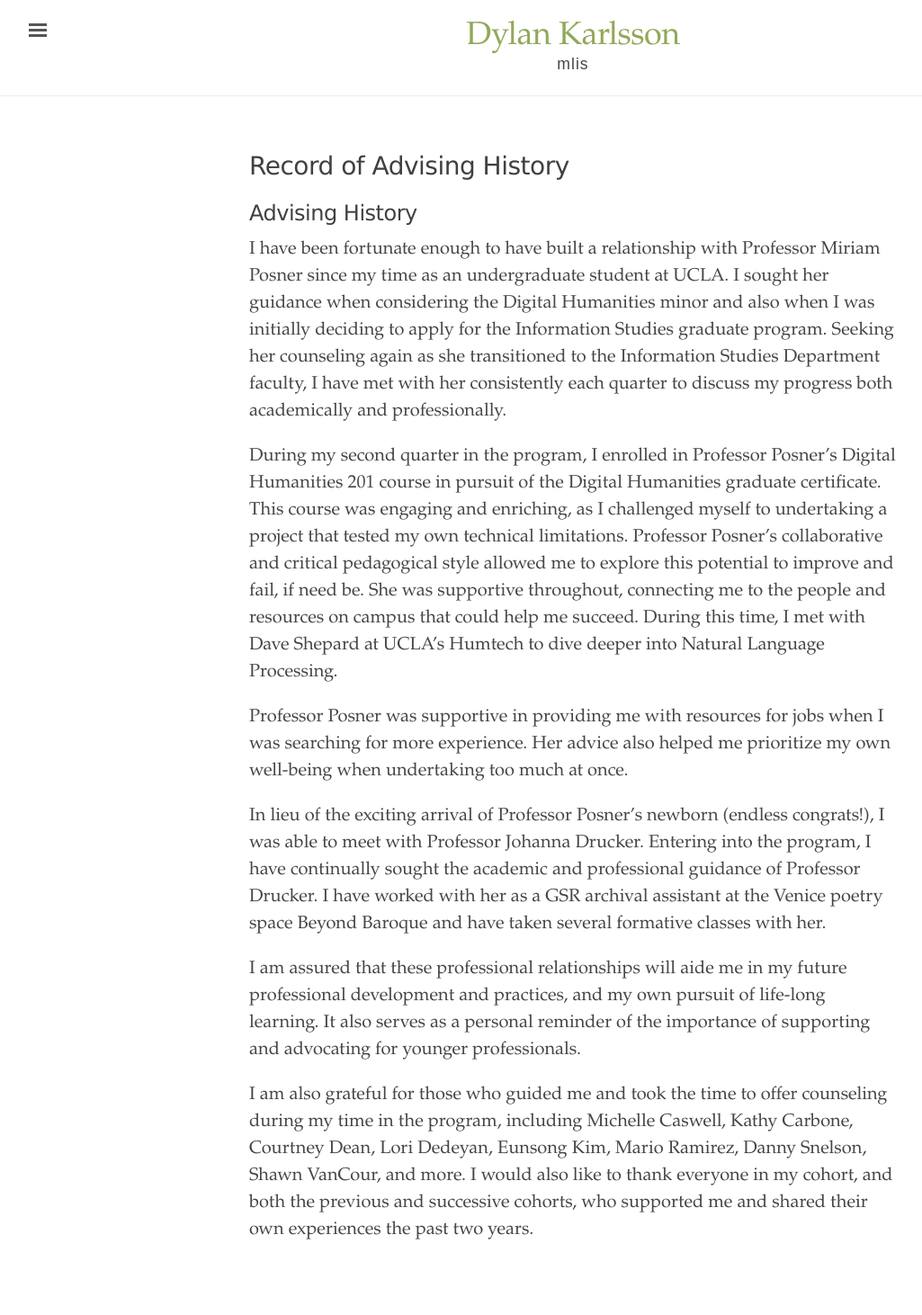
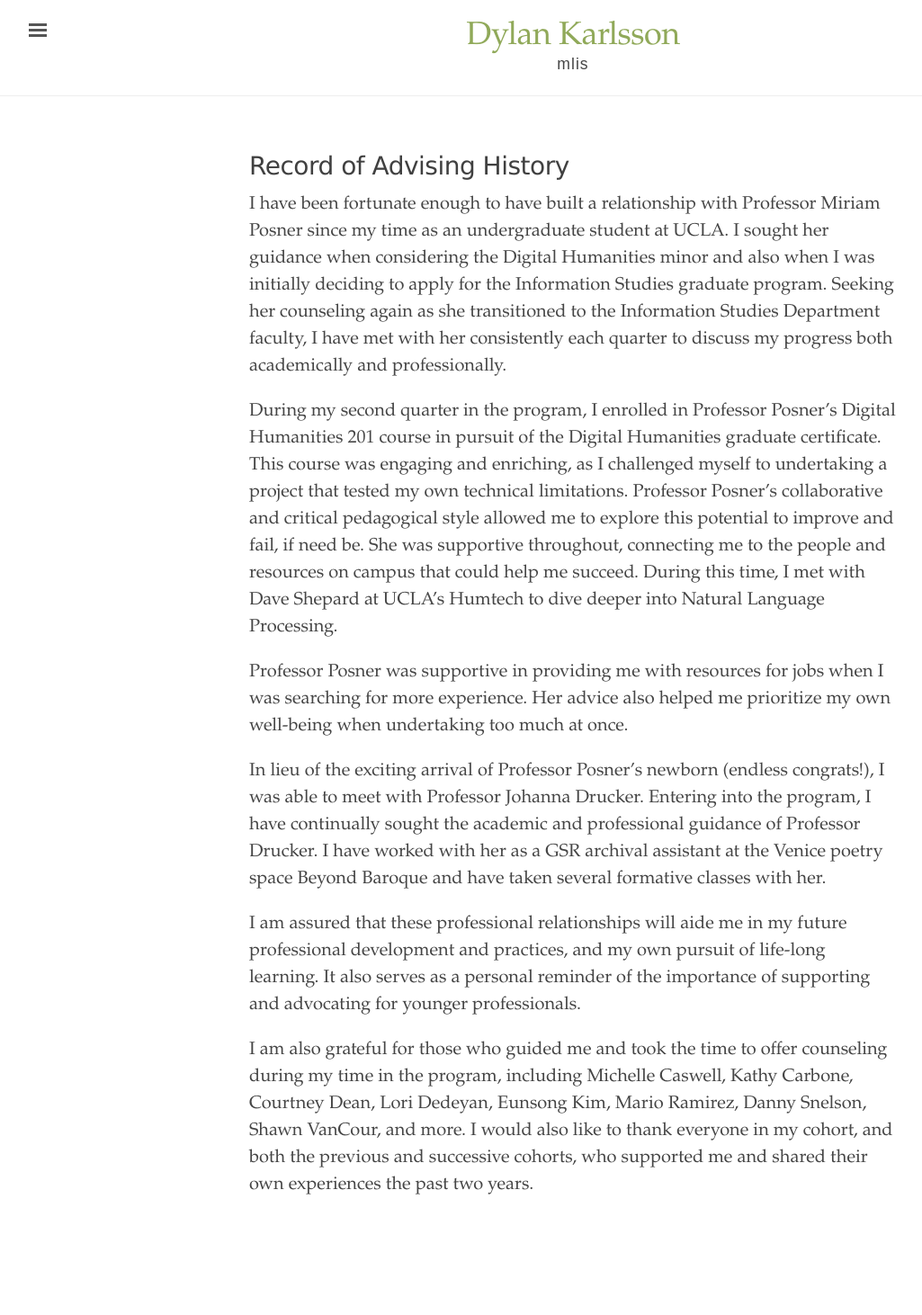
Before and after one commit to dylankarlsson/portfolio, a Jekyll site: the page built from _texts/advising.md, in a window 1280 px wide. Shown: the whole page at 90% size, without its empty margins (3-1028 px from the left). Built offline with Jekyll 4.4.1, drawn with Linux system fonts in a browser that asks for light colours; after the commit the page ends 1412 px from its top, so only the background shows below that.

Commit message:
Update advising.md

```diff
--- a/_texts/advising.md
+++ b/_texts/advising.md
@@ -3,7 +3,6 @@ layout: page
 title: Record of Advising History
 author: Dylan Karlsson
 ---
-## Advising History
 
 I have been fortunate enough to have built a relationship with Professor Miriam Posner since my time as an undergraduate student at UCLA. I sought her guidance when considering the Digital Humanities minor and also when I was initially deciding to apply for the Information Studies graduate program. Seeking her counseling again as she transitioned to the Information Studies Department faculty, I have met with her consistently each quarter to discuss my progress both academically and professionally.
 
```
